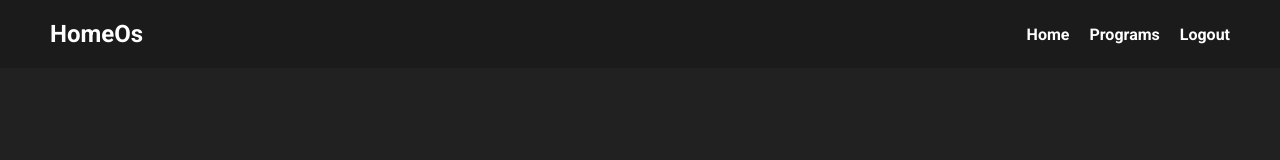
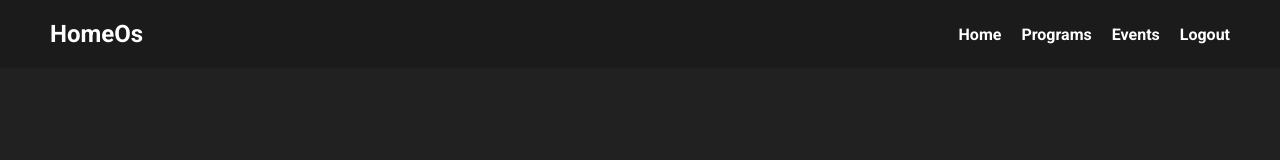
Before and after one commit to Donkere-vader/HomeOsDjango, a React (Create React App) app in the folder HomeOs/frontend/: page /login in a window 1280 px wide. Shown: the top 160 px of the page. Built offline with nearby package versions, Linux system fonts and the light colour scheme.

Commit message:
Events page added

```diff
--- a/HomeOs/frontend/src/App.js
+++ b/HomeOs/frontend/src/App.js
@@ -17,6 +17,7 @@ import Header from './components/header.js';
 import './static/css/app.css';
 import LoginPage from "./pages/login";
 import LogoutPage from "./pages/logout";
+import Events from "./pages/events";
 
 
 function App() {
@@ -26,6 +27,9 @@ function App() {
       <Switch>
         {/* Dynamic routes */}
         <Route path="/dev/:device_id" component={ Device } />
+
+        {/* Normal routes */}
+        <Route path="/events" component={ Events } />
 
         {/* Auth */}
         <Route path="/login" component={ LoginPage } />
--- a/HomeOs/frontend/src/components/header.js
+++ b/HomeOs/frontend/src/components/header.js
@@ -9,6 +9,7 @@ function DesktopMenu() {
         <ul id="desktop_menu">
             <li><Link className="no-link" to="/">Home</Link></li>
             <li><Link className="no-link" to="/programs">Programs</Link></li>
+            <li><Link className="no-link" to="/events">Events</Link></li>
             <li><Link className="no-link" to="/logout">Logout</Link></li>
         </ul>
     )
@@ -25,6 +26,7 @@ function MobileMenu() {
                 <ul>
                     <li><Link className="no-link" to="/">Home</Link></li>
                     <li><Link className="no-link" to="/programs">Programs</Link></li>
+                    <li><Link className="no-link" to="/events">Events</Link></li>
                     <li><Link className="no-link" to="/logout">Logout</Link></li>
                 </ul>
             </div>
--- /dev/null
+++ b/HomeOs/frontend/src/pages/events.js
@@ -0,0 +1,11 @@
+import React from 'react';
+
+function Events() {
+    return (
+        <main>
+            <h1>Events page</h1>
+        </main>
+    )
+}
+
+export default Events;
```
